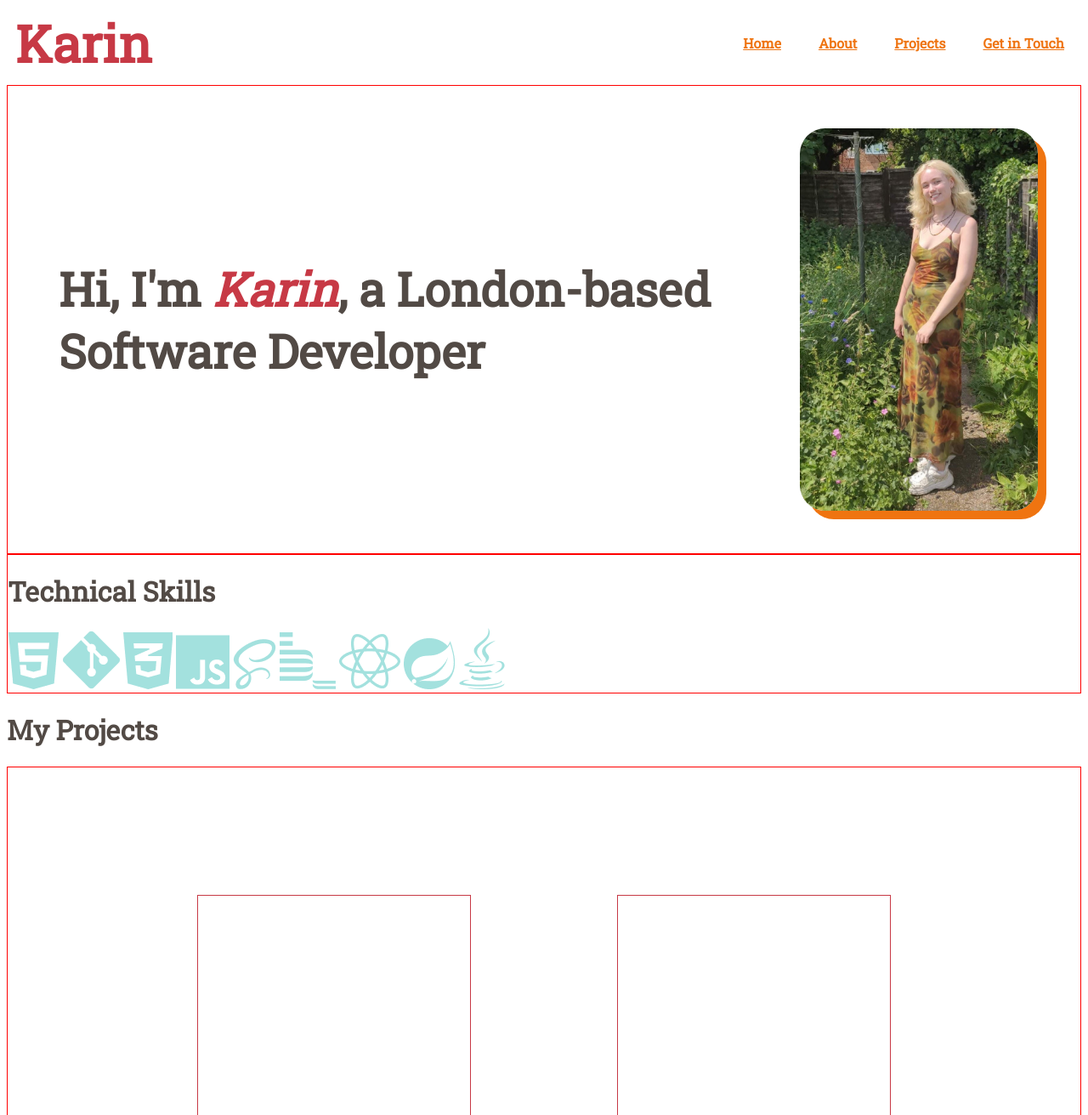
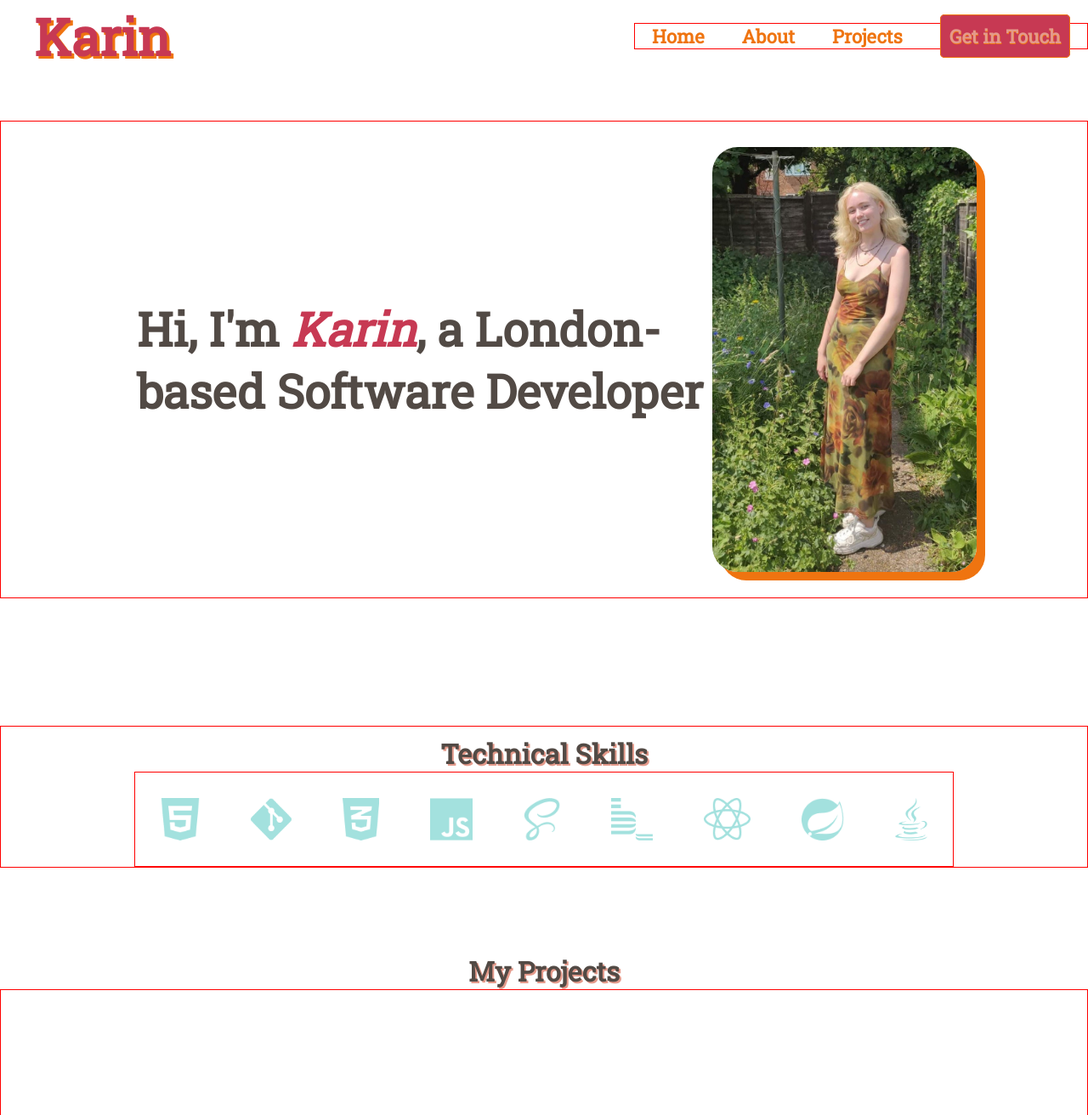
Before and after one commit to karinhawk/karin-portfolio, a plain HTML site: page index.html in a window 1280 px wide. Shown: the part 7-1319 px from the top of the page at 85% size. Drawn offline with Linux system fonts and the light colour scheme.

Commit message:
set flex layout on skill icons and header

```diff
--- a/index.html
+++ b/index.html
@@ -10,12 +10,14 @@
   <body>
     <header>
         <h1 id="header-name">Karin</h1>
+        <div id="nav-bar">
         <nav>
           <a href="#" class="nav-link">Home</a>
           <a href="#" class="nav-link">About</a>
           <a href="#" class="nav-link">Projects</a>
-          <a href="#" class="nav-link">Get in Touch</a>
+          <a href="#" class="nav-link" id="contact">Get in Touch</a>
         </nav>
+    </div>
     </header>
     <div id="intro-and-picture">
       <h2 id="introduction">
@@ -27,8 +29,9 @@
         alt="A picture of Karin in a dress standing in a garden"
       />
     </div>
-    <div>
+    <div id="technical-skills">
       <h1 class="heading">Technical Skills</h1>
+      <div id="skill-icon-group">
       <img class="skill-icon" src="./images/Vectorhtml.png" alt="html5" />
       <img class="skill-icon" src="./images/VectorGit.png" alt="git" />
       <img class="skill-icon" src="./images/Vectorcss.png" alt="css3" />
@@ -47,7 +50,8 @@
       />
       <img class="skill-icon" src="./images/Vectorjava.png" alt="java" />
     </div>
-    <h1 class="heading">My Projects</h1>
+    </div>
+    <h1 class="heading" id="my-projects">My Projects</h1>
     <div id="projects">
       <!--flex wrap these-->
       <div class="card">
@@ -86,3 +90,11 @@
     <footer></footer>
   </body>
 </html>
+
+<!--make solid colour at bottom fill bottom
+make footer and info in footer
+add text to the skill icons
+add content to the project cards and sort those out
+fun effect on
+
+-->
--- a/styles.scss
+++ b/styles.scss
@@ -2,17 +2,28 @@
 
 $font-body: "Roboto Slab" , sans-serif;
 $color-primary: rgb(255, 255, 255);
-$color-secondary:rgb(199, 57, 69);
+$color-secondary:rgb(199, 57, 83);
 $color-tertiary: rgb(239, 116, 16);
+$color-highlight: rgb(228, 154, 139);
 $color-text: rgb(82, 74, 69);
 
 * {
     font-family: $font-body;
     background-color: $color-primary;
+    margin: 0;
+    padding: 0;
 }
 
 div {
     border: 1px solid red;
+}
+
+a:link {
+text-decoration: none;
+}
+
+a:visited {
+    text-decoration: none;
 }
 
 header {
@@ -25,23 +36,39 @@ header {
     color:$color-secondary;
     font-size: 60px;
     margin: 10px;
+    padding-left: 30px;
+    text-shadow: 3px 3px $color-tertiary;
 }
+
 
 .nav-link {
     margin: 20px;
     font-weight: 600;
+    font-size: 22px;
     color: $color-tertiary;
+}
+
+#contact {
+    border: 1px solid $color-tertiary;
+    padding: 10px;
+    border-radius: 5px;
+    background-color: $color-secondary;
+    text-shadow: 0.5px 0.5px $color-tertiary;
+    color: $color-highlight;
 }
 
 #karin-picture {
     width: auto;
-    height: 450px;
+    height: 500px;
     border-radius: 30px;
+    margin-right: 50px;
     box-shadow: 10px 10px $color-tertiary;
 }
 
 #introduction {
     font-size: 55px;
+    width: 800px;
+    margin: auto;
     padding: 10px;
     color: $color-text;
 }
@@ -56,11 +83,38 @@ header {
     justify-content: space-evenly;
     align-items: center;
     margin: auto;
-    padding: 50px;
+    margin-top: 50px;
+    padding: 30px;
+    padding-left: 150px;
+    padding-right: 80px;
 }
 
 .heading {
-    color: $color-text
+    color: $color-text;
+    margin-top: 10px;
+    text-align: center;
+    text-shadow: 2px 2px $color-highlight;
+}
+
+#technical-skills {
+    margin-top: 150px;
+}
+
+#skill-icon-group {
+    display: flex;
+    justify-content: space-around;
+    width: max-content;
+    margin: auto;
+}
+
+.skill-icon {
+    margin: 30px;
+    height: 50px;
+    width: auto;
+}
+
+#my-projects {
+    margin-top: 100px;
 }
 
 #projects {
@@ -74,25 +128,28 @@ header {
 
 .card {
     border: 1px solid $color-secondary;
-    height: 250px;
-    width: 300px;
+    height: 150px;
+    width: 200px;
     padding: 10px;
     margin: 50px;
 }
 
 #about-me {
-    padding: 20px;
     background-color: $color-secondary;
     color: $color-primary;
+    height: 300px;
+
     h1 {
+        margin: 20px;
         background-color: $color-secondary;
         padding-left: 20px;
         text-shadow: 3px 3px $color-tertiary;
-
     }
     p {
         background-color: $color-secondary;
+        font-size: 20px;
         padding: 20px;
         padding-right: 300px;
+        max-width: 1000px;
     }
 }
```
Also changed, not shown: styles.css.
